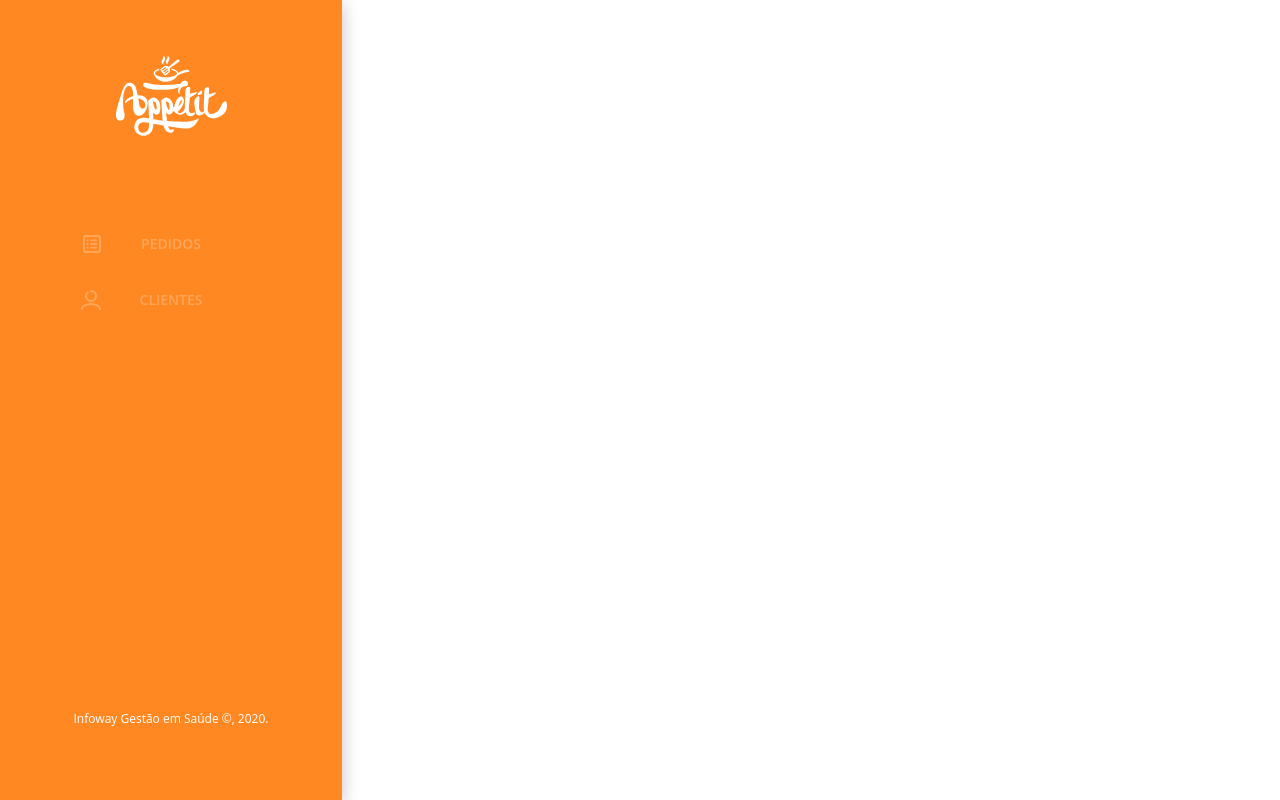
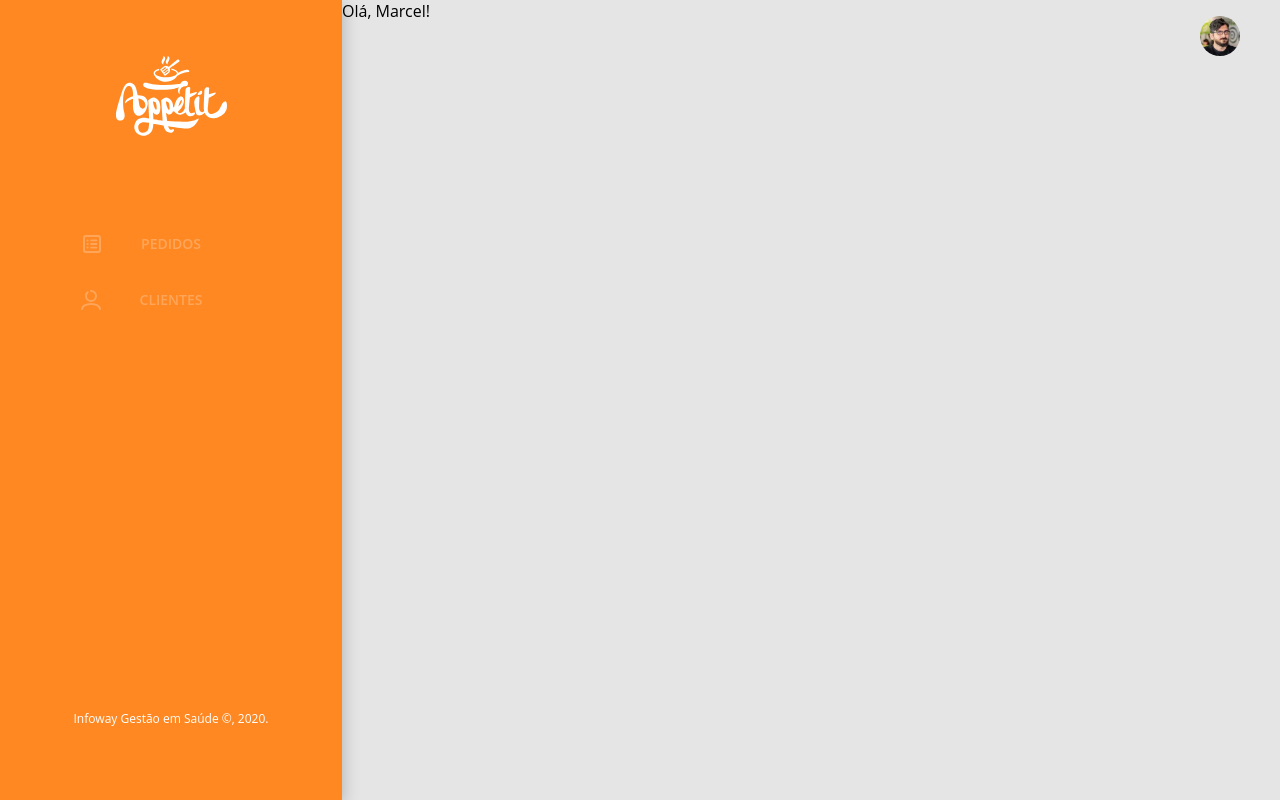
Before and after one commit to odailsonsilva/Appetit, a React (Create React App) app: page /lista-de-pedidos in a window 1280 px wide. Built offline with nearby package versions, Linux system fonts and the light colour scheme.

Commit message:
feat: Box-Component

```diff
--- /dev/null
+++ b/src/components/BoxItem/index.js
@@ -0,0 +1,19 @@
+import React from 'react'
+
+import './style.css'
+
+
+export default function Index(props) {
+  return (
+    <div className="box_item">
+      <img src={props.img} alt=""/>
+      <div className="container_infos">
+        <h6>{props.title}</h6>
+        <p>{props.text}</p>
+      </div>
+      <div className="container_total">
+        <h6>{props.value}</h6>
+      </div>
+    </div>
+  )
+}
--- /dev/null
+++ b/src/components/BoxItem/style.css
@@ -0,0 +1,40 @@
+.box_item{
+  margin: 0 auto;
+  padding: 16px;
+
+  width: 90%;
+  height: 74px;
+
+  background-color: #fff;
+  box-shadow: 0px 0.5px 10px rgba(0, 0, 0, 0.1);
+  border-radius: 5px;
+
+  display: flex;
+  position: relative;
+}
+
+.box_item img{
+  width: 40px;
+  height: 40px;
+  border-radius: 50%;
+  margin-right: 16px;
+}
+
+.box_item  h6{
+  font-size: 1.6rem;
+  line-height: 2.4rem;
+  color: rgba(0, 0, 0, 0.87);
+  font-weight: 600;
+}
+
+.box_item .container_infos p{
+  color: rgba(0, 0, 0, 0.54);
+  font-size: 1.2rem;
+  line-height: 1.8rem;
+}
+
+.box_item .container_total{
+  position: absolute;
+  top: 16px;
+  right: 16px;
+}
--- a/src/components/SideBar/SideBar.js
+++ b/src/components/SideBar/SideBar.js
@@ -45,10 +45,6 @@ class SideBar extends React.Component{
       this.setState({
         activeLink: true
       })
-    }else{
-      this.setState({
-        activeLink: false
-      })
     }
   }
 
@@ -73,12 +69,15 @@ class SideBar extends React.Component{
 
               <ul className={this.state.show}>
                 <li><Link to="/lista-de-pedidos"
-                 className={this.state.activeLink ? 'active' : ''}
+                 className={this.state.activeLink ? 'active a' : ''}
                  onClick={this.funActiveLink}
                 >
                   EM ABERTOS
                 </Link></li>
-                <li><Link >ENCERRADOS</Link></li>
+                <li><Link
+                   className={this.state.activeLink ? 'active b' : ''}
+                   onClick={this.funActiveLink}
+                >ENCERRADOS</Link></li>
               </ul>
 
             </li>
--- a/src/components/SideBar/style.css
+++ b/src/components/SideBar/style.css
@@ -70,7 +70,9 @@
               opacity .3s ease;
 }
 
-#sidebar .menu ul li a.active{
+#sidebar .menu ul li a.active,
+#sidebar .menu ul li a.active
+{
   opacity: 1;
   border-left: 2px solid #fff;
 }
--- a/src/pages/OrderList/index.js
+++ b/src/pages/OrderList/index.js
@@ -1,12 +1,21 @@
 import React from 'react';
 
 import SideBar from '../../components/SideBar/SideBar'
+import BoxItem from '../../components/BoxItem'
+
 import './style.css'
 
 function OrderList() {
   return (
-    <div>
+    <div className="container_order_list">
       <SideBar />
+      <div className="container_main">
+        <span className="profile_log" ></span>
+        <header>
+          Olá, Marcel!
+        </header>
+        {/* <BoxItem /> */}
+      </div>
     </div>
   )
 }
--- a/src/pages/OrderList/style.css
+++ b/src/pages/OrderList/style.css
@@ -0,0 +1,22 @@
+.container_order_list{
+  display: grid;
+  grid-template-columns: 342px 1fr;
+
+  background: #E5E5E5;
+}
+
+.container_main{
+  position: relative;
+}
+
+.container_main .profile_log{
+  position: absolute;
+  top: 16px;
+  right: 40px;
+
+  width: 40px;
+  height: 40px;
+  border-radius: 50%;
+
+  background-image: url(../../assets/imgs/profile/profile.svg);
+}
```
Also changed, not shown: src/assets/imgs/profile/profile.svg (added).
